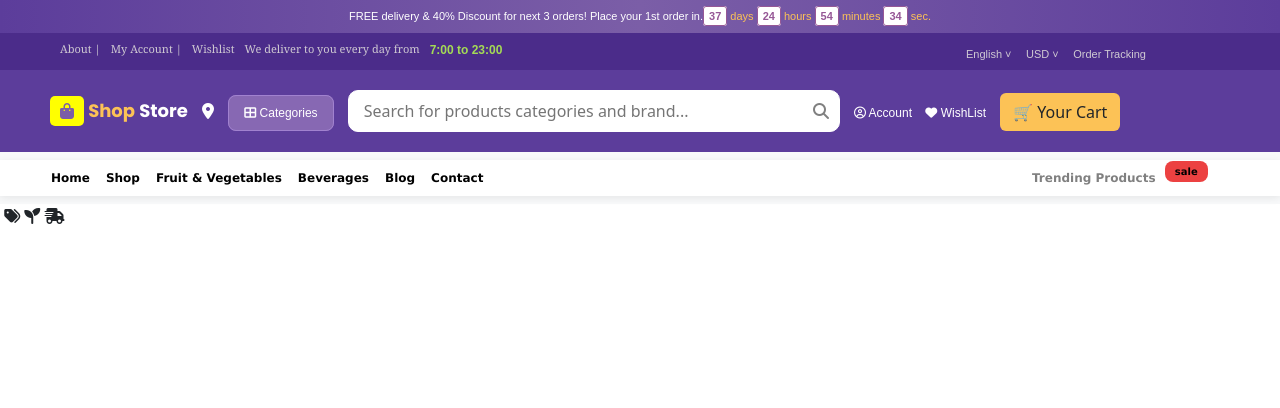
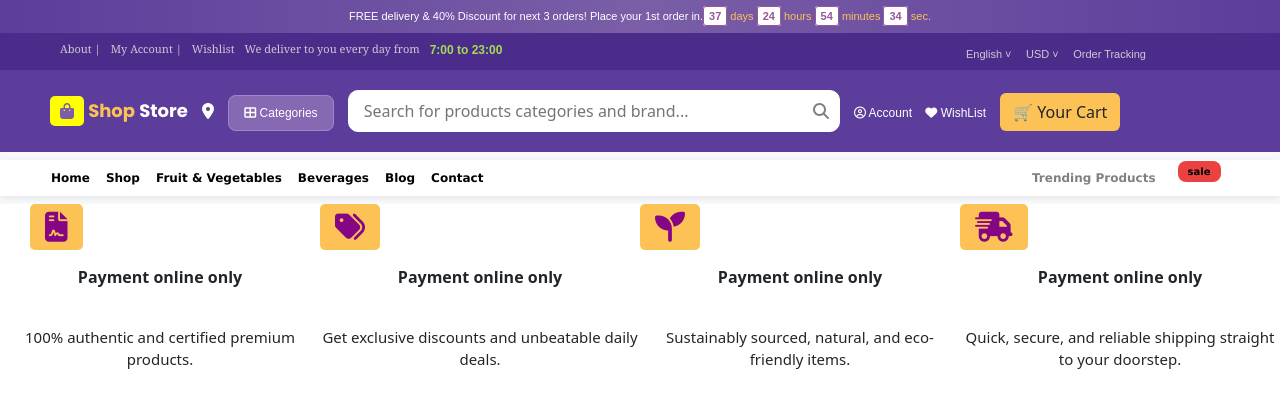
Before and after one commit to Fiza-Rani-057/E-commerce-Landing-Page, a plain HTML site: page index.html in a window 1280 px wide. Drawn offline with nearby package versions, Linux system fonts and the light colour scheme.

Commit message:
E-commerce Landing Page

```diff
--- a/index.html
+++ b/index.html
@@ -107,12 +107,34 @@
         </div>
     </nav>
     <div>
-    <span><i class="fa-solid fa-file-certificate" id="certificate"></i></span>
+        <div class="div4">
+            <span><i class="fa-solid fa-file-contract" id="certificate"></i></span>
             <span><i class="fa-solid fa-tags" id="tags"></i></span>
             <span><i class="fa-solid fa-seedling" id="seedling"></i></span>
             <span><i class="fa-solid fa-truck-fast" id="fast"></i></span>
 
+
+            <strong class="str1">Payment online only</strong>
+            <strong class="str2">Payment online only</strong>
+            <strong class="str3">Payment online only</strong>
+            <strong class="str4">Payment online only</strong>
+            <p class="p1">
+                100% authentic and certified premium products.
+            </p>
+            <p class="p2">
+                Get exclusive discounts and unbeatable daily deals.
+            </p>
+            <p class="p3">
+                Sustainably sourced, natural, and eco-friendly items.
+
+            </p>
+            <p class="p4">
+                Quick, secure, and reliable shipping straight to your doorstep.
+            </p>
+        </div>
+
         <script src="https://cdn.jsdelivr.net/npm/bootstrap@5.3.7/dist/js/bootstrap.bundle.min.js"></script>
 
 </body>
+
 </html>
--- a/style.css
+++ b/style.css
@@ -3,9 +3,11 @@
     margin: 0;
     padding: 0;
  }
- body{
+
+ body {
     background-color: rgb(245, 245, 245);
  }
+
  .main {
     display: flex;
     flex-wrap: wrap;
@@ -157,30 +159,34 @@
     transform: translateY(-50%);
     color: gray;
  }
- .account{
+
+ .account {
     text-decoration: none;
     color: white;
     font-family: Arial, Helvetica, sans-serif;
     font-size: 12px;
     margin-left: 10px;
  }
-.account:hover{
-   color:rgb(252, 194, 86);
+
+ .account:hover {
+    color: rgb(252, 194, 86);
  }
 
- .wishlist{
+ .wishlist {
     color: white;
-   display:  inline-block;
+    display: inline-block;
     text-decoration: none;
     font-size: 12px;
     font-family: Arial, Helvetica, sans-serif;
     margin-left: 10px;
  }
- .wishlist:hover{
-   color:rgb(252, 194, 86);
+
+ .wishlist:hover {
+    color: rgb(252, 194, 86);
  }
- .btn{
-   background-color:rgb(252, 194, 86) !important;
+
+ .btn {
+    background-color: rgb(252, 194, 86) !important;
     padding: 10px 30px;
     font-weight: bold;
     font-size: 15px;
@@ -188,38 +194,104 @@
     font-family: Arial, Helvetica, sans-serif;
     margin-left: 10px;
  }
- .btn:hover{
+
+ .btn:hover {
     background-color: white !important;
     cursor: pointer;
  }
- .container-fluid{
+
+ .container-fluid {
     background-color: white;
     box-shadow: 0 2px 8px rgba(0, 0, 0, 0.08);
     border: 1px solid white;
  }
 
- .navbar-nav{
+ .navbar-nav {
     display: flex;
     justify-content: flex-start;
     margin-left: 30px;
     font-family: Verdana, Geneva, Tahoma, sans-serif;
     font-weight: bold;
  }
- .nav-link{
+
+ .nav-link {
     color: black !important;
     font-size: 12px !important;
  }
- #tp{
-   color:gray !important;
+
+ .nav-link:hover {
+    color: rgb(133, 5, 133) !important;
+ }
+
+ #tp {
+    color: gray !important;
     font-size: 12px !important;
     position: absolute;
     left: 80%;
  }
- #sale{
+
+ #sale {
     font-size: 10px !important;
     background-color: rgb(236, 65, 65);
     border-radius: 8px;
     padding: 3px 10px;
     position: absolute;
-   left: 91%;
+    left: 92%;
  }
+
+ .div4 {
+    display: grid;
+    grid-template-columns: 1fr 1fr 1fr 1fr;
+    grid-template-rows: 1fr 1fr 1fr;
+ }
+
+ #certificate {
+    color: rgb(133, 5, 133);
+    background-color: rgb(252, 194, 86);
+    padding: 8px 15px;
+    border-radius: 5px;
+    font-size: 30px;
+  margin-left: 30px;
+
+ }
+
+ #tags {
+    color: rgb(133, 5, 133);
+    background-color: rgb(252, 194, 86);
+    padding: 8px 15px;
+    border-radius: 5px;
+    font-size: 30px;
+
+ }
+
+ #seedling {
+    color: rgb(133, 5, 133);
+    background-color: rgb(252, 194, 86);
+    padding: 8px 15px;
+    border-radius: 5px;
+    font-size: 30px;
+
+ }
+
+ #fast {
+    color: rgb(133, 5, 133);
+    background-color: rgb(252, 194, 86);
+    padding: 8px 15px;
+    border-radius: 5px;
+    font-size: 30px;
+ }
+
+ .p1,
+ .p2,
+ .p3,
+ .p4 {
+    text-align: center;
+  font-size: 15px;
+ }
+
+ .str1,
+ .str2,
+ .str3,
+ .str4 {
+    text-align: center;
+ }
```
Lines whose indentation alone changed are shown as unchanged.
